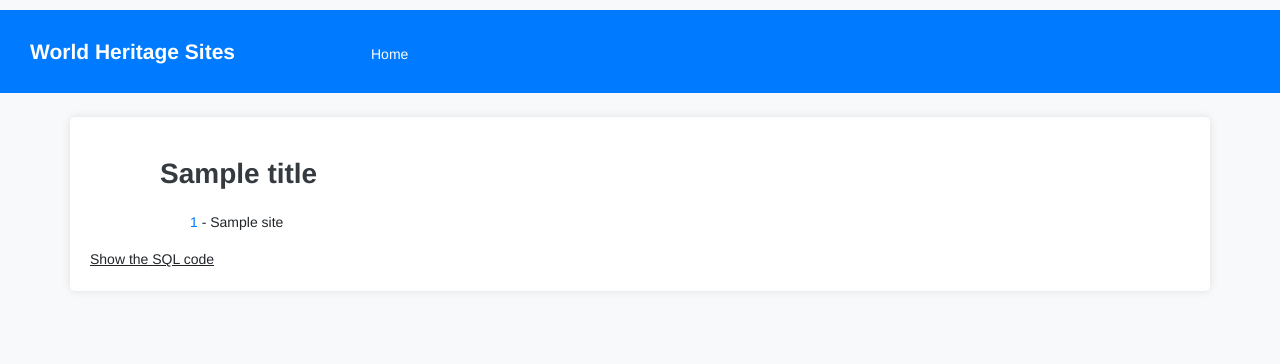
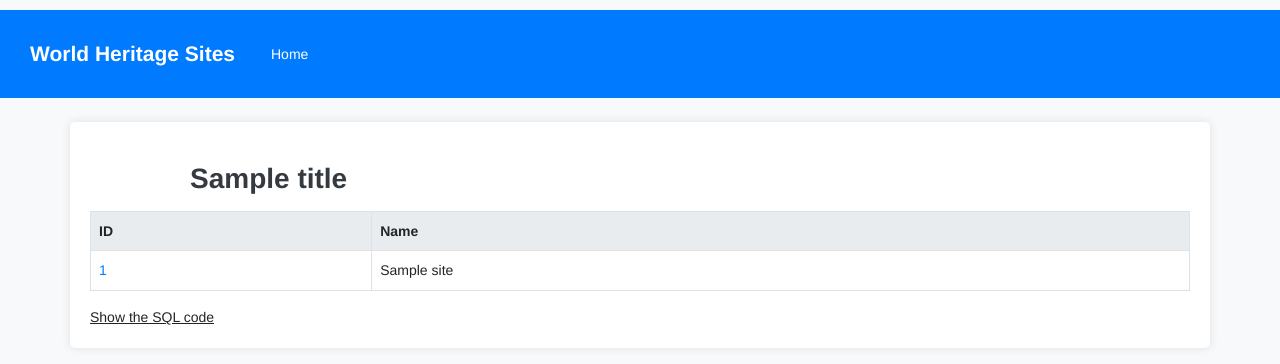
Before and after one commit to simao-g/WorldHeritageApp, a Flask app: template App/templates/site-queries.html in a window 1280 px wide. Shown: the top 364 px of the page. Run offline with Flask 3, Linux system fonts and the light colour scheme; the template is opened without the code that fills it: most values are stand-ins (such as "Sample title", 1, 10 or a date in 2020); some libraries are stand-ins or nearby versions.

Commit message:
querie em tabela

```diff
--- a/App/templates/site-queries.html
+++ b/App/templates/site-queries.html
@@ -5,7 +5,7 @@
 <head>
     <meta charset="UTF-8">
     <meta name="viewport" content="width=device-width, initial-scale=1.0">
-    <title>Sites in {{ country }}</title>
+    <title>{{ title }}</title>
     <style>
         body {
             display: flex;
@@ -13,18 +13,26 @@
             align-items: left;
         }
         header {
-            margin-bottom: 20px;
-            text-align: left;
-            padding-left: 70px;
-        }
-        ul {
-            list-style-type: none;
-            padding: 0;
-        }
-        li {
             margin-bottom: 10px;
             text-align: left;
             padding-left: 100px;
+        }
+        table {
+            width: 100%;
+            border-collapse: collapse;
+        }
+        th, td {
+            border: 1px solid #ccc;
+            padding: 8px;
+            text-align: left;
+        }
+        th {
+            background-color: #f4f4f4;
+        }
+        a {
+            color: #007BFF;
+            text-decoration: none;
+            cursor: pointer;
         }
         a:hover {
             text-decoration: underline;
@@ -37,19 +45,28 @@
             margin-top: 20px;
         }
     </style>
-
 </head>
 <body>
     <header>
         <h3>{{ title }}</h3>
     </header>
     <main>
-        <ul>
-            {% for site in result %}
-                <li><a href="/sites/{{ site.site_number }}">{{ site.site_number }}</a> - {{ site.name_en }}</li>
-            {% endfor %}
-        </ul>
-        <!-- quero que tenha uma opção "show the sql code" emvaixo ao clicar sobre-->
+        <table>
+            <thead>
+                <tr>
+                    <th>ID</th>
+                    <th>Name</th>
+                </tr>
+            </thead>
+            <tbody>
+                {% for site in result %}
+                    <tr>
+                        <td><a href="/site/{{ site.site_number }}">{{ site.site_number }}</a></td>
+                        <td>{{ site.name_en }}</td>
+                    </tr>
+                {% endfor %}
+            </tbody>
+        </table>
         <a onclick="document.getElementById('sql-code').style.display = document.getElementById('sql-code').style.display === 'none' ? 'block' : 'none'" style="text-decoration: underline; cursor: pointer;">Show the SQL code</a>
         <div id="sql-code" class="sql-code">
             <pre>{{ sql_code }}</pre>
```
